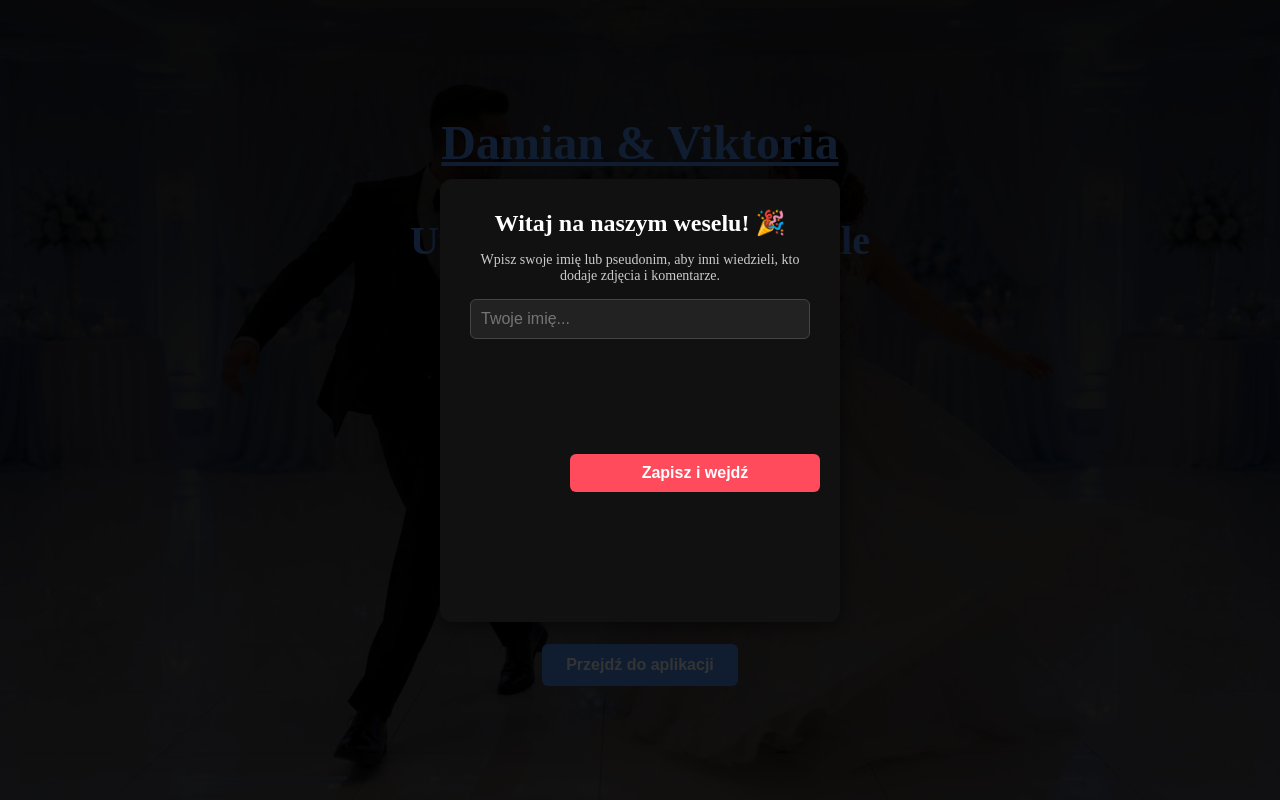
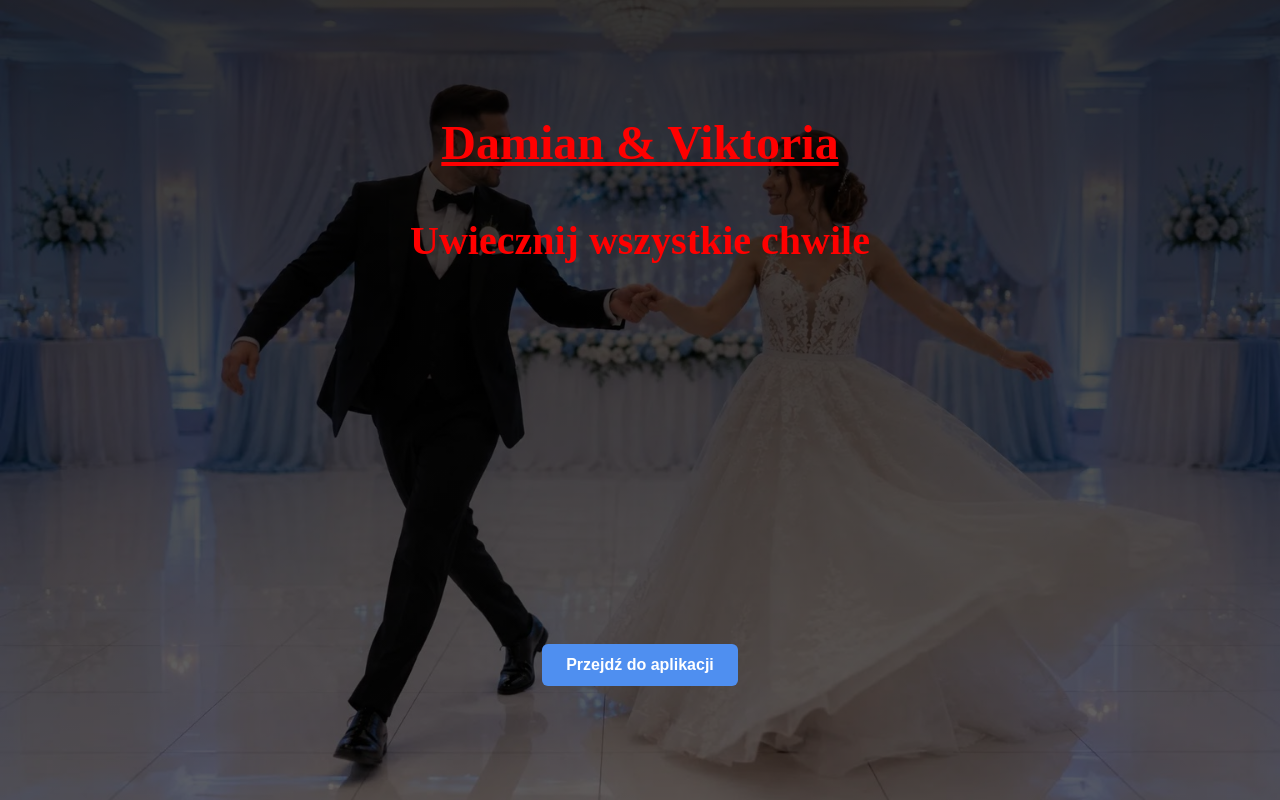
Before and after one commit to DamianGapinski/EventTime, a Next.js app: page / in a window 1280 px wide. Shown: the top 800 px of the page. Built offline with nearby package versions, Linux system fonts and the light colour scheme.

Commit message:
Nowy chat

```diff
--- a/src/app/page.tsx
+++ b/src/app/page.tsx
@@ -9,7 +9,6 @@ export default function Home() {
   const [showNameModal, setShowNameModal] = useState(false);
   const [userName, setUserName] = useState('');
 
-  // Sprawdzamy przy załadowaniu strony, czy użytkownik ma już zapisane imię
   useEffect(() => {
     const savedName = localStorage.getItem('gallery_user_name');
     if (!savedName) {
@@ -17,7 +16,6 @@ export default function Home() {
     }
   }, []);
 
-  // Obsługa zapisu imienia z formularza
   const handleSaveName = (e: React.FormEvent) => {
     e.preventDefault();
     if (!userName.trim()) return;
@@ -51,34 +49,12 @@ export default function Home() {
       </Link>
     </main>
 
-    {/* Okienko (div) z formularzem dla nowego użytkownika */}
+    {/* Okienko z formularzem dla nowego użytkownika */}
     {showNameModal && (
-      <div style={{
-        position: 'fixed',
-        top: 0,
-        left: 0,
-        width: '100%',
-        height: '100%',
-        backgroundColor: 'rgba(0, 0, 0, 0.8)',
-        display: 'flex',
-        justifyContent: 'center',
-        alignItems: 'center',
-        zIndex: 1000
-      }}>
-        <div style={{
-          backgroundColor: '#111',
-          padding: '30px',
-          borderRadius: '12px',
-          maxWidth: '400px',
-          width: '90%',
-          color: '#fff',
-          textAlign: 'center',
-          boxShadow: '0 4px 20px rgba(0,0,0,0.5)'
-        }}>
+      <div className={styles.modalOverlay}>
+        <div className={styles.modalContent}>
           <h2>Witaj na naszym weselu! 🎉</h2>
-          <p style={{ margin: '15px 0', fontSize: '14px', color: '#ccc' }}>
-            Wpisz swoje imię lub pseudonim, aby inni wiedzieli, kto dodaje zdjęcia i komentarze.
-          </p>
+          <p>Wpisz swoje imię lub pseudonim, aby inni wiedzieli, kto dodaje zdjęcia i komentarze.</p>
           <form onSubmit={handleSaveName}>
             <input
               type="text"
@@ -86,32 +62,9 @@ export default function Home() {
               value={userName}
               onChange={(e) => setUserName(e.target.value)}
               required
-              style={{
-                width: '100%',
-                padding: '10px',
-                borderRadius: '6px',
-                border: '1px solid #444',
-                backgroundColor: '#222',
-                color: '#fff',
-                fontSize: '16px',
-                marginBottom: '15px',
-                boxSizing: 'border-box'
-              }}
+              className={styles.modalInput}
             />
-            <button
-              type="submit"
-              style={{
-                width: '100%',
-                padding: '10px',
-                borderRadius: '6px',
-                border: 'none',
-                backgroundColor: '#ff4b5c',
-                color: '#fff',
-                fontSize: '16px',
-                fontWeight: 'bold',
-                cursor: 'pointer'
-              }}
-            >
+            <button type="submit" className={styles.modalButton}>
               Zapisz i wejdź
             </button>
           </form>
```
